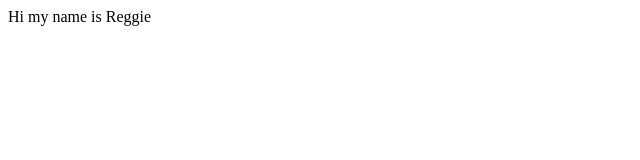
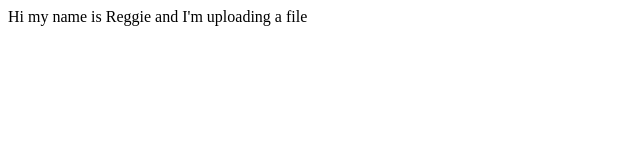
Before and after one commit to ReggieOwens/Reggie, a plain HTML site: page index.html in a window 1280 px wide. Shown: the whole page, without its empty margins (0-640 px from the left). Drawn offline with Linux system fonts and the light colour scheme.

```diff
--- a/index.html
+++ b/index.html
@@ -7,6 +7,6 @@
     <title>Document</title>
 </head>
 <body>
-    Hi my name is Reggie
+    Hi my name is Reggie and I'm uploading a file
 </body>
 </html>
```
